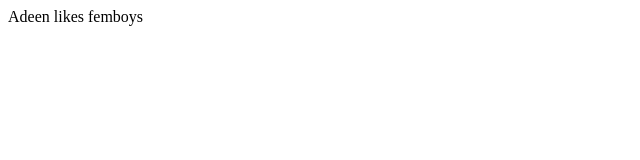
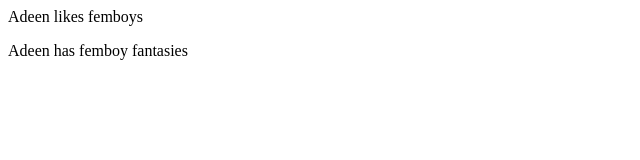
Before and after one commit to ajaykarki911-droid/Web-dev, a plain HTML site: page index.html in a window 1280 px wide. Shown: the whole page, without its empty margins (0-640 px from the left). Drawn offline with Linux system fonts and the light colour scheme.

Commit message:
new sentence added

```diff
--- a/index.html
+++ b/index.html
@@ -6,5 +6,6 @@
     </head>
     <body>
         <p>Adeen likes femboys</p>
+        <p>Adeen has femboy fantasies</p>
     </body>
 </html>
```
